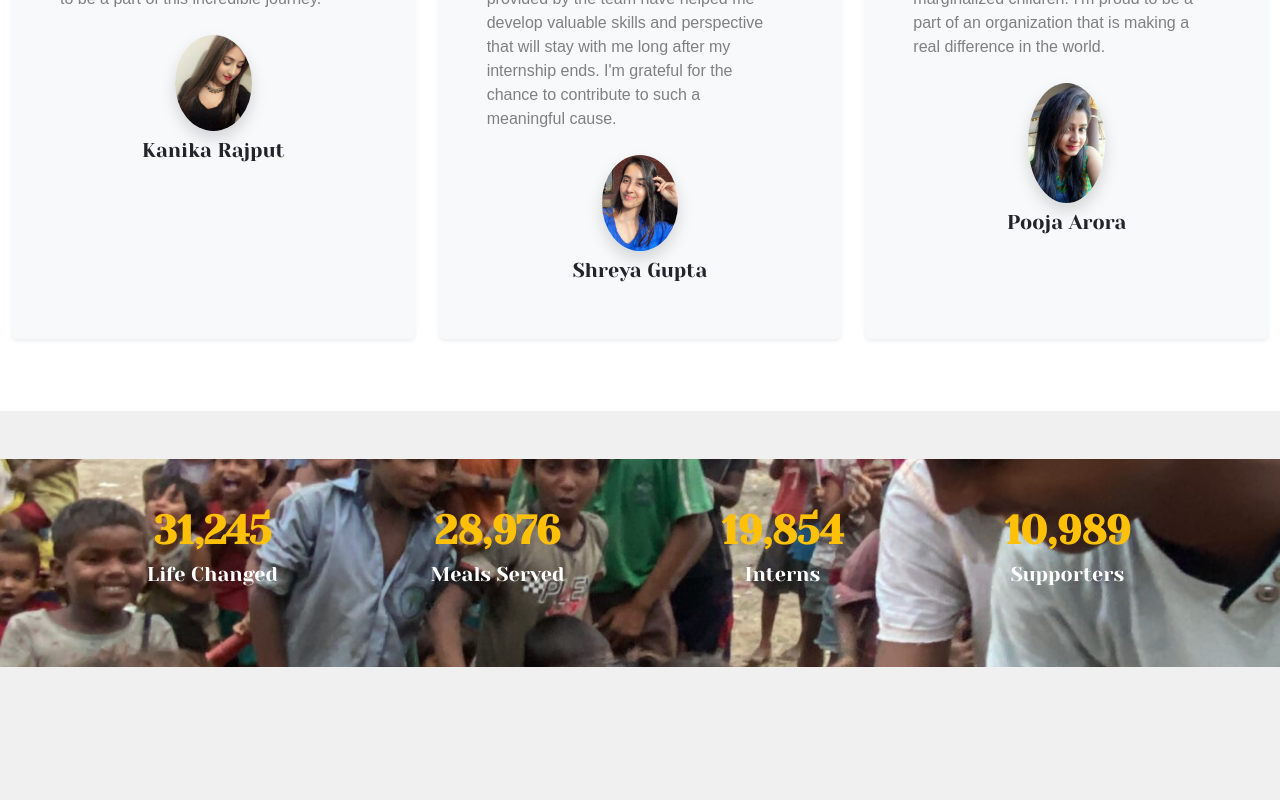
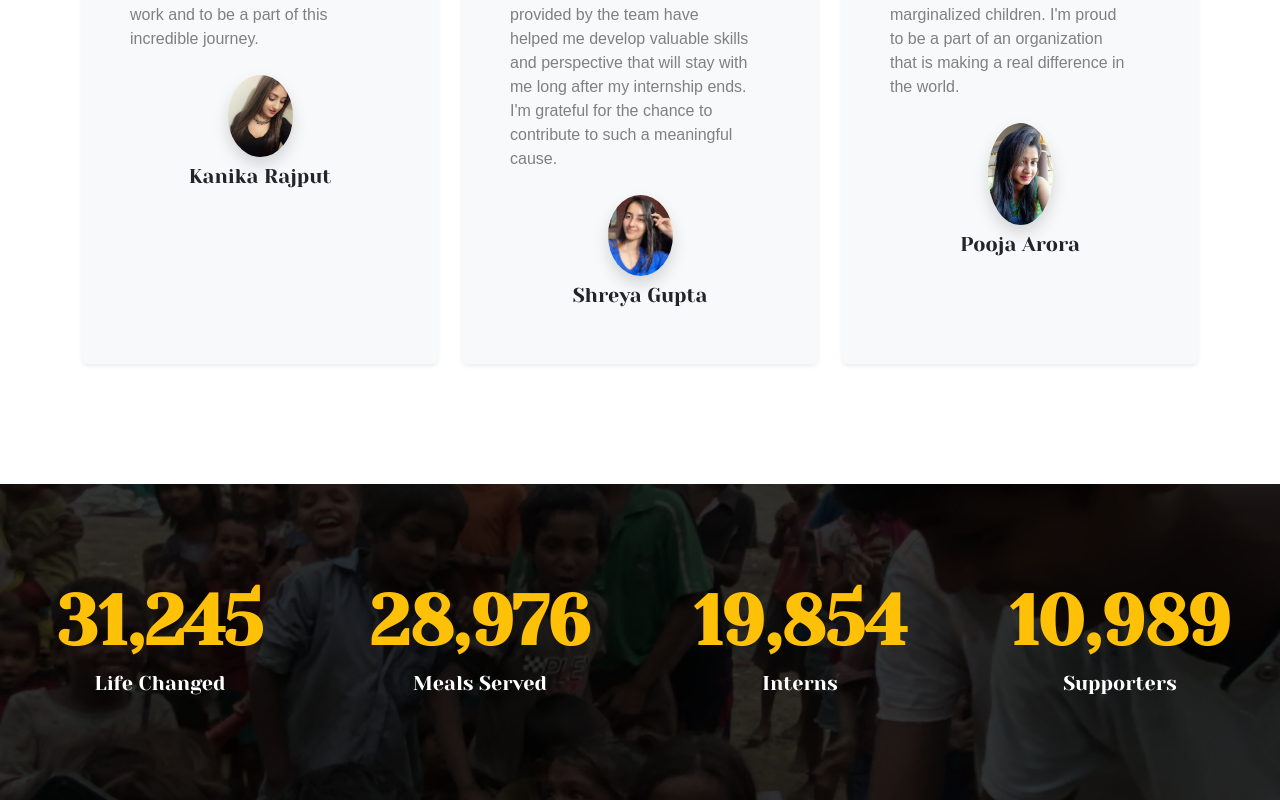
Before and after one commit to Namrata-1487/Basti-ki-pathshala, a React (Create React App) app: page / in a window 1280 px wide. Shown: the part 4433-5233 px from the top of the page. Before the commit the page ends 5100 px from the top, so only its background shows below. Built offline with nearby package versions, Linux system fonts and the light colour scheme.

Commit message:
Initial commit

```diff
--- a/src/components/Home.js
+++ b/src/components/Home.js
@@ -42,7 +42,7 @@ const Home = () => {
 
 
  return (
-  <div className='container-fluid p-0'>
+  <div className='container-fluid bg-white p-0'>
    <div className="hero-section" style={{ backgroundImage: `url(${background})` }}>
     <Container className="text-center text-white hero-content">
      <h1 className="display-3 ">Basti Ki Pathshala Foundation</h1>
@@ -147,10 +147,10 @@ const Home = () => {
 
     </div>
    </section>
-   <section className="testimonials container-fluid pt-5 bg-white">
+   <section className="testimonials container py-5 bg-white">
     <h2 className="section-title text-center mt-5">Intern Insights</h2>
     <p className="section-subtitle text-center ">Hear from Our Valued Team Members </p>
-    <div className="row my-5 py-5">
+    <div className="row py-5">
      {testimonials.map((testimonial, index) => (
       <div className="col-lg-4 mb-4" key={index}>
        <div className="testimonial-card p-5 h-100 rounded shadow-sm bg-light">
@@ -168,18 +168,19 @@ const Home = () => {
      ))}
     </div>
    </section>
-   <section className="stats-counter d-flex align-items-center"
+   <section className="stats-counter py-5 d-flex align-items-center"
     style={{
      backgroundImage: `url(${bgImage})`,
+
      backgroundSize: 'cover',
      backgroundPosition: 'center',
      color: 'white',
     }}
    >
-    <div className="container py-5">
-     <div className="row text-center">
+    <div className="container-fluid py-5">
+     <div className="row align-items-center justify-content-center text-center">
       {statsData.map((stat, index) => (
-       <div className="col-md-3 mb-4" key={index}>
+       <div className="col-md-3" key={index}>
         <h1 className="counter-number text-warning fw-bold">
          <CountUp end={stat.value} duration={3} separator="," />
         </h1>
--- a/src/styles/Home.css
+++ b/src/styles/Home.css
@@ -24,14 +24,22 @@
       position: relative;
       z-index: 2;
 }
-p{
+
+p {
       padding-right: 20px;
       font-family: sans-serif;
       color: gray;
       font-weight: lighter;
 }
-.stats-counter{
+
+.stats-counter {
       background-position: center;
-            background-color: rgb(47, 46, 46);
+      background-color: rgb(26, 26, 26);
+      background-blend-mode: overlay;
 
 }
+.counter-number span{
+      font-size: 70px;
+      color: #ffc107; /* Bootstrap warning color */
+      font-weight: bold;
+}
```
